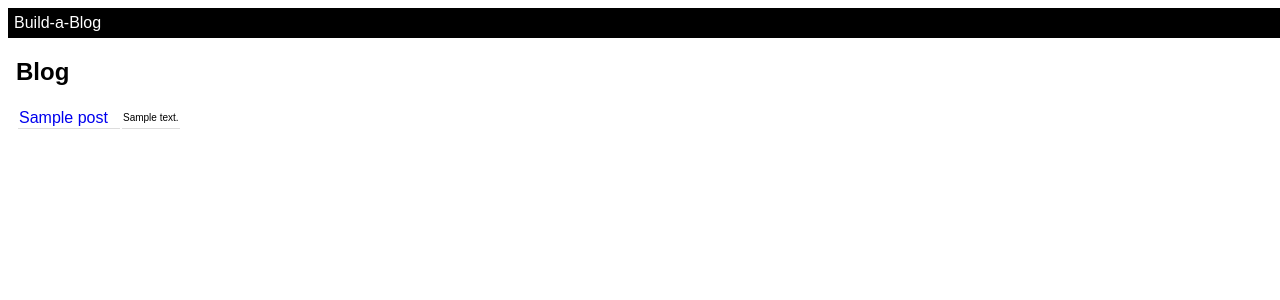
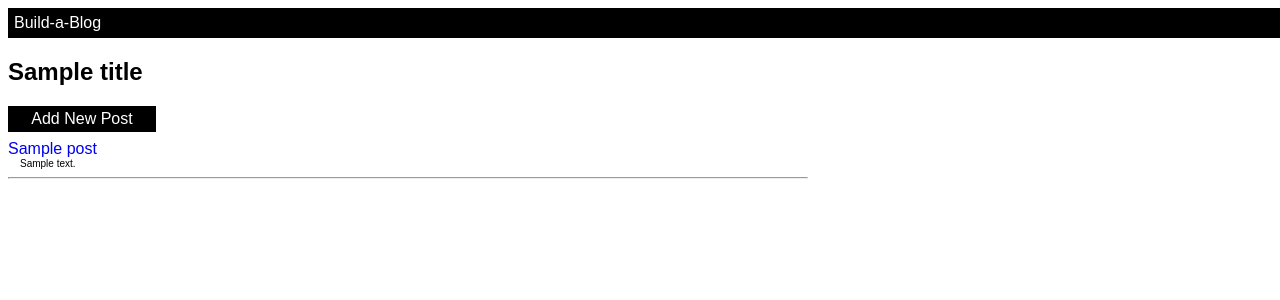
Before and after one commit to KerstingJ/build-a-blog, a Python web app: template templates/blog.html in a window 1280 px wide. Shown: the top 300 px of the page. Run offline with Jinja, Linux system fonts and the light colour scheme; the template is opened without the code that fills it: most values are stand-ins (such as "Sample title", 1, 10 or a date in 2020).

Commit message:
added dynamic pages for posts

```diff
--- a/templates/base.html
+++ b/templates/base.html
@@ -7,12 +7,12 @@
 		.error { color: red; }
 		.head { color: white; background-color: black;
 				width: 100%; margin: 0; padding: 6px;}
-		.main { margin-left: 8px; }
+		.main { margin-left: 0px; max-width:800px;}
 		body { font-family: sans-serif; width:100%}
 		textarea { width: 400px; height: 200px; }
 		.ptitle, a{ text-decoration: none; font-family: sans-serif; font-size: 16px;
 				  min-width: 100px; }
-		.pcontent { font-size: 10px;}
+		.pcontent { font-size: 10px; margin-left: 12px;}
 		table.posts td { border-bottom: 1px solid #ddd; }
 	</style>
 
--- a/templates/blog.html
+++ b/templates/blog.html
@@ -1,13 +1,14 @@
 {% extends "base.html" %}
 {% block body %}
-<h2>Blog</h2>
+<h2> {{title}} </h2>
+<a style="text-align: center; display:block; background-color: black; color: white; width:140px; padding:4px; margin-bottom: 8px;"
+   href="/newpost" padding:4px;> Add New Post </a>
 <form>
 	<table class="posts">
 		{% for post in posts %}
-		<tr>
-			<td class="ptitle"><a href="/blog/{{ post.key() }}">{{ post.title }}</a></td>
-			<td class="pcontent">{{ post.content }}</td>
-		</tr>
+		<div class="ptitle"><a href="/blog/{{ post.key().id() }}">{{ post.title }}</a></div>
+		<div class="pcontent">{{ post.content }}</div>
+		<hr>
 		{% endfor %}
 	</table>
 </form>
```
Also changed, not shown: main.py (+19 -9 lines), 1 other file.
